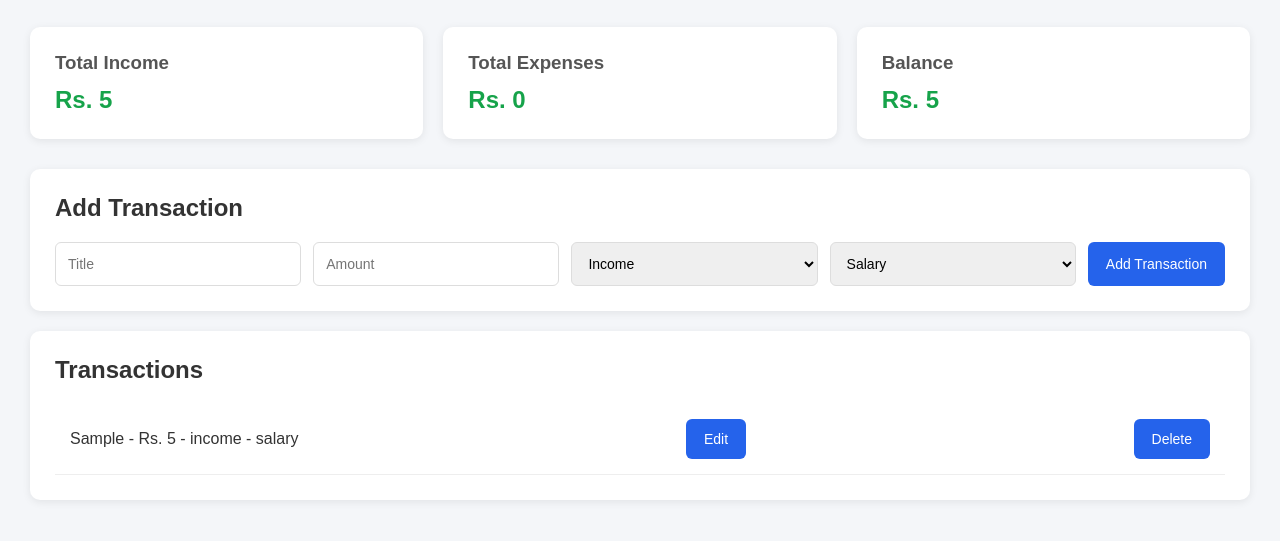
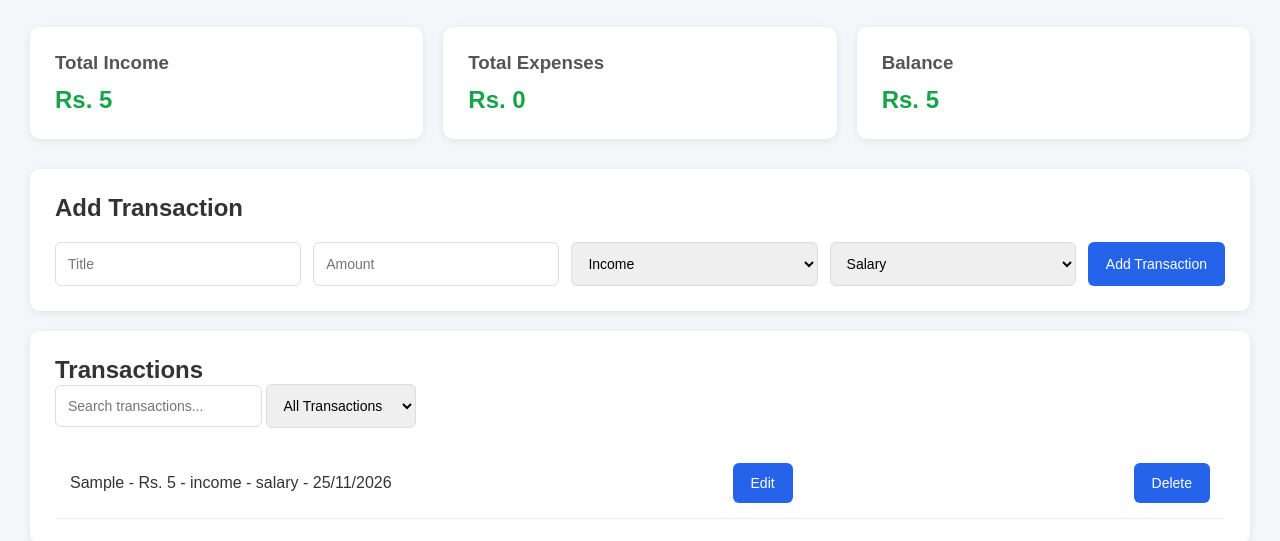
Before and after one commit to haris-afzaal/expense-tracker, a plain HTML site: page index.html in a window 1280 px wide. Both pictures are taken after typing "Sample", "5" into the empty fields and a click on the button "Add Transaction". Shown: the part 96-637 px from the top of the page. Drawn offline with Linux system fonts and the light colour scheme.

Commit message:
Add transaction search and filtering

```diff
--- a/index.html
+++ b/index.html
@@ -1,11 +1,13 @@
 <!DOCTYPE html>
 <html lang="en">
+
 <head>
     <meta charset="UTF-8">
     <meta name="viewport" content="width=device-width, initial-scale=1.0">
     <title>Expense Tracker</title>
     <link rel="stylesheet" href="style.css">
 </head>
+
 <body>
 
     <header>
@@ -55,7 +57,9 @@
                     <option value="other">Other</option>
                 </select>
 
-                <button type="submit">Add Transaction</button>
+                <button type="submit">
+                    Add Transaction
+                </button>
 
                 <button type="button" id="cancelButton" hidden>
                     Cancel Edit
@@ -66,6 +70,13 @@
 
         <section id="transactions">
             <h2>Transactions</h2>
+            <input type="text" id="searchInput" placeholder="Search transactions...">
+            <select id="filterType">
+                <option value="all">All Transactions</option>
+                <option value="income">Income</option>
+                <option value="expense">Expense</option>
+            </select>
+
             <ul id="transactionList"></ul>
         </section>
 
@@ -74,4 +85,5 @@
     <script src="script.js"></script>
 
 </body>
+
 </html>
--- a/script.js
+++ b/script.js
@@ -1,5 +1,5 @@
 
-// DOM Elements Selection
+ // DOM Elements Selection
 
 const transactionForm = document.getElementById("transactionForm");
 const titleInput = document.getElementById("title");
@@ -14,7 +14,8 @@ const balance = document.getElementById("balance");
 
 const submitButton = transactionForm.querySelector('button[type="submit"]');
 const cancelButton = document.getElementById("cancelButton");
-
+const filterType = document.getElementById("filterType");
+const searchInput = document.getElementById("searchInput");
 
 // Transactions Array
 
@@ -23,6 +24,17 @@ let transactions = [];
 let editingTransactionId = null;
 
 
+// Filter Change Event
+
+filterType.addEventListener("change", function() {
+    renderTransactions();
+});
+
+// Search Event
+
+searchInput.addEventListener("input", function() {
+    renderTransactions();
+});
 // Form Submission
 
 transactionForm.addEventListener("submit", function(event) {
@@ -38,6 +50,8 @@ transactionForm.addEventListener("submit", function(event) {
         alert("Please enter valid transaction details!");
         return;
     }
+
+    // Update Existing Transaction
 
     if (editingTransactionId !== null) {
 
@@ -58,6 +72,8 @@ transactionForm.addEventListener("submit", function(event) {
         editingTransactionId = null;
 
     } else {
+
+        // Add New Transaction
 
         const transaction = {
             id: Date.now(),
@@ -108,11 +124,34 @@ function renderTransactions() {
 
     transactionList.innerHTML = "";
 
-    transactions.forEach(function(transaction) {
+    // Filter Transactions
+
+    // Search and Filter Transactions
+
+const searchText = searchInput.value.toLowerCase().trim();
+
+let filteredTransactions = transactions.filter(function(transaction) {
+
+    const matchesSearch =
+    transaction.title.toLowerCase().includes(searchText) ||
+    transaction.category.toLowerCase().includes(searchText) ||
+    transaction.type.toLowerCase().includes(searchText);
+
+    const matchesFilter =
+        filterType.value === "all" ||
+        transaction.type === filterType.value;
+
+    return matchesSearch && matchesFilter;
+
+});
+
+    // Display Filtered Transactions
+
+    filteredTransactions.forEach(function(transaction) {
 
         const li = document.createElement("li");
 
-        li.textContent = `${transaction.title} - Rs. ${transaction.amount} - ${transaction.type} - ${transaction.category}`;
+        li.textContent = `${transaction.title} - Rs. ${transaction.amount} - ${transaction.type} - ${transaction.category} - ${new Date(transaction.date).toLocaleDateString("en-GB")}`;
 
         // Edit Button
 
@@ -150,7 +189,7 @@ function renderTransactions() {
                 return item.id !== transaction.id;
             });
 
-            // Reset editing if currently edited transaction is deleted
+            // Reset Editing if Deleted Transaction is Being Edited
 
             if (editingTransactionId === transaction.id) {
 
```
